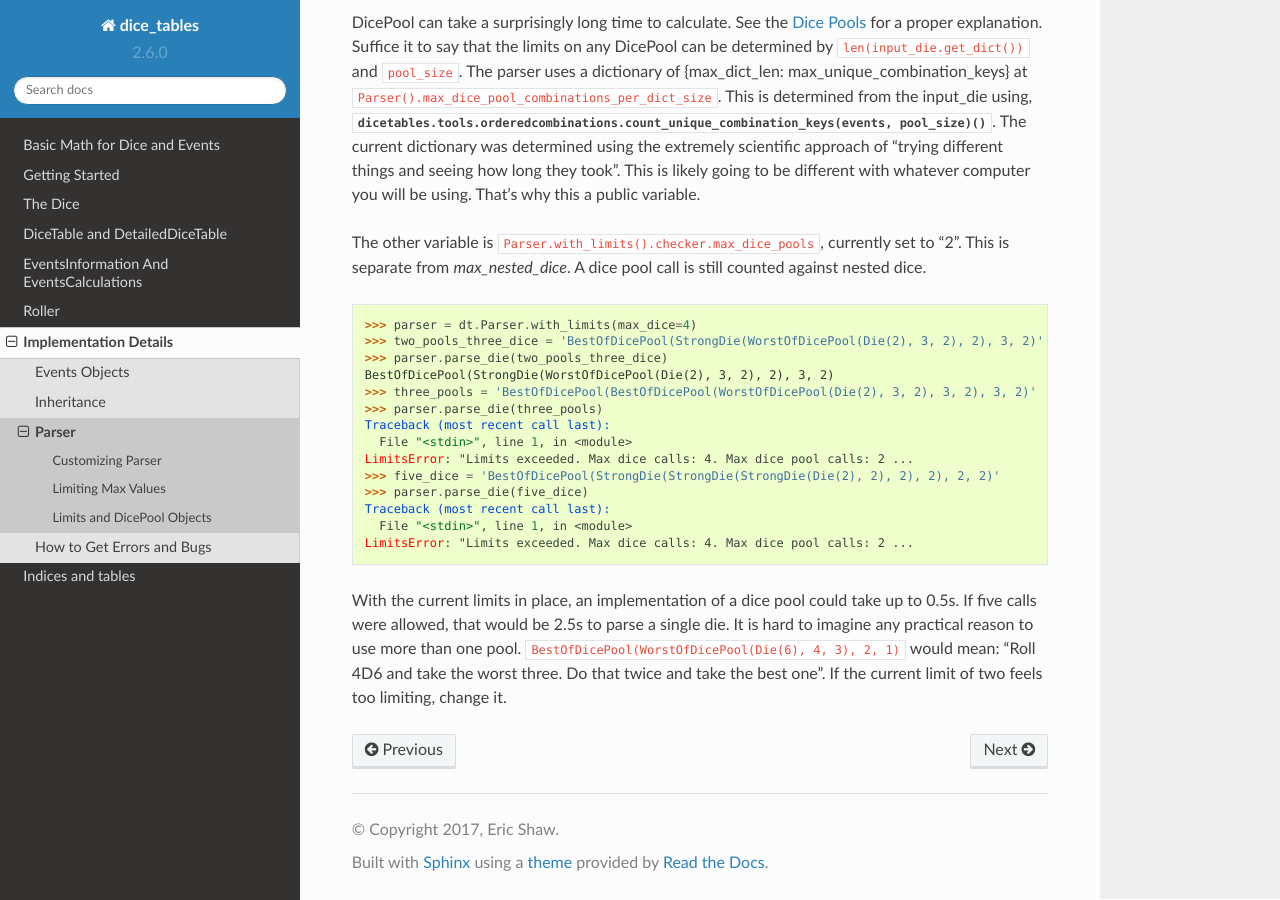
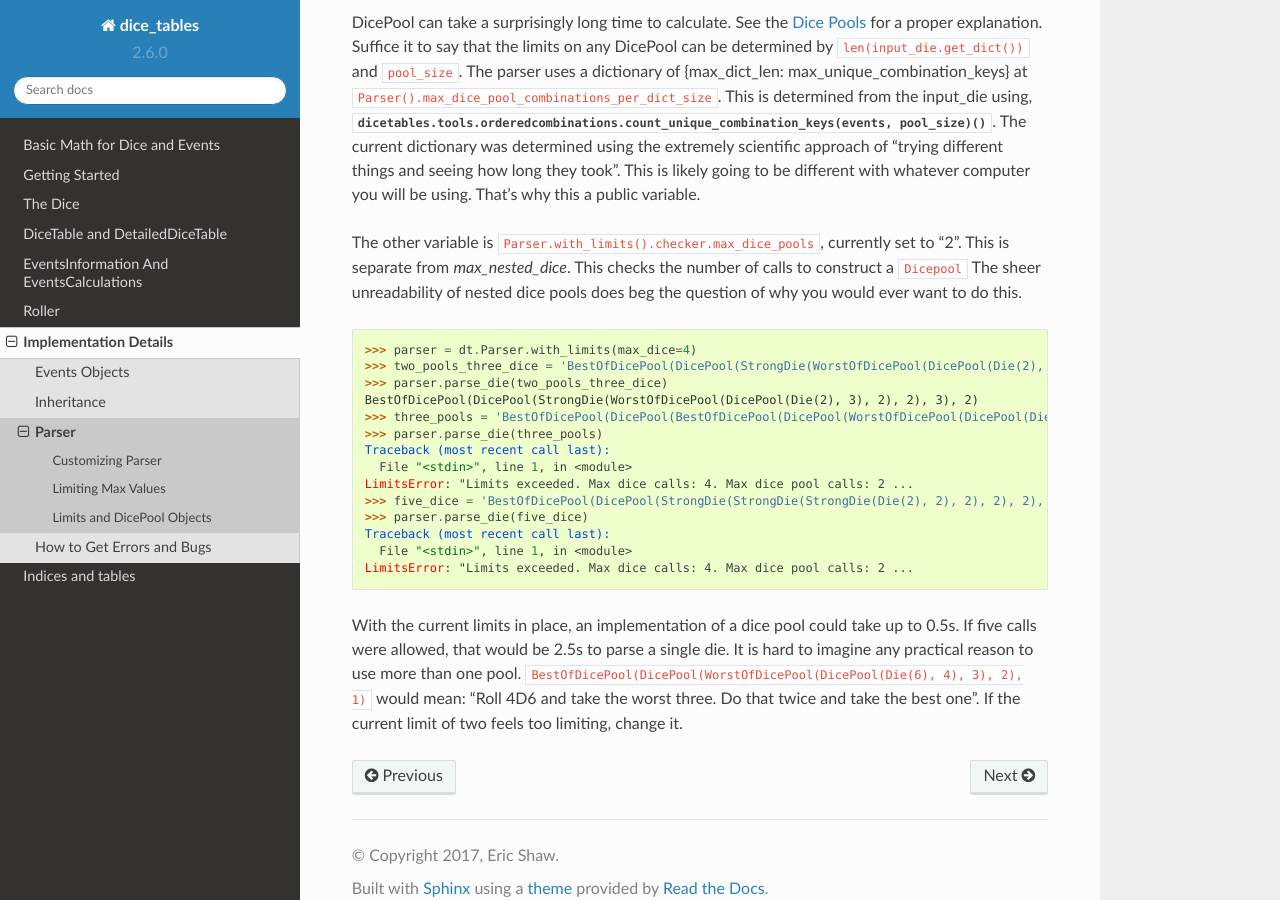
Before and after one commit to eric-s-s/dice-tables, a Sphinx documentation site: the page built from docs/implementation_details/parser.rst, in a window 1280 px wide and 900 px high, scrolled down 5182 px. Built offline with Sphinx 7.4.7 and the Read the Docs theme 2.0.0, drawn with Linux system fonts in a browser that asks for light colours; some of the changed text lies outside the part shown.

Commit message:
docs updated

```diff
--- a/docs/implementation_details/parser.rst
+++ b/docs/implementation_details/parser.rst
@@ -46,7 +46,7 @@ Parser can only parse very specific types of parameters.
 >>> from typing import Dict, Iterable
 >>> from dicetables.eventsbases.protodie import ProtoDie
 >>> parser = dt.Parser()
->>> parser.param_types == {int: make_int, Dict[int, int]: make_int_dict,
+>>> parser.param_types == {int: make_int, Dict[int, int]: make_int_dict, dt.DicePool: parser.make_pool,
 ...                        ProtoDie: parser.make_die, Iterable[int]: make_int_tuple}
 True
 
@@ -263,18 +263,19 @@ was determined using the extremely scientific approach of "trying different thin
 is likely going to be different with whatever computer you will be using. That's why this a public variable.
 
 The other variable is :code:`Parser.with_limits().checker.max_dice_pools`, currently set to "2".
-This is separate from `max_nested_dice`. A dice pool call is still counted against nested dice.
+This is separate from `max_nested_dice`. This checks the number of calls to construct a :code:`Dicepool`
+The sheer unreadability of nested dice pools does beg the question of why you would ever want to do this.
 
 >>> parser = dt.Parser.with_limits(max_dice=4)
->>> two_pools_three_dice = 'BestOfDicePool(StrongDie(WorstOfDicePool(Die(2), 3, 2), 2), 3, 2)'
+>>> two_pools_three_dice = 'BestOfDicePool(DicePool(StrongDie(WorstOfDicePool(DicePool(Die(2), 3), 2), 2), 3), 2)'
 >>> parser.parse_die(two_pools_three_dice)
-BestOfDicePool(StrongDie(WorstOfDicePool(Die(2), 3, 2), 2), 3, 2)
->>> three_pools = 'BestOfDicePool(BestOfDicePool(WorstOfDicePool(Die(2), 3, 2), 3, 2), 3, 2)'
+BestOfDicePool(DicePool(StrongDie(WorstOfDicePool(DicePool(Die(2), 3), 2), 2), 3), 2)
+>>> three_pools = 'BestOfDicePool(DicePool(BestOfDicePool(DicePool(WorstOfDicePool(DicePool(Die(2), 3), 2), 3), 2), 4), 3)'
 >>> parser.parse_die(three_pools)
 Traceback (most recent call last):
   File "<stdin>", line 1, in <module>
 LimitsError: "Limits exceeded. Max dice calls: 4. Max dice pool calls: 2 ...
->>> five_dice = 'BestOfDicePool(StrongDie(StrongDie(StrongDie(Die(2), 2), 2), 2), 2, 2)'
+>>> five_dice = 'BestOfDicePool(DicePool(StrongDie(StrongDie(StrongDie(Die(2), 2), 2), 2), 2), 2)'
 >>> parser.parse_die(five_dice)
 Traceback (most recent call last):
   File "<stdin>", line 1, in <module>
@@ -283,5 +284,6 @@ LimitsError: "Limits exceeded. Max dice calls: 4. Max dice pool calls: 2 ...
 With the current limits in place,
 an implementation of a dice pool could take up to 0.5s. If five calls were allowed, that would be 2.5s to parse a
 single die. It is hard to imagine any practical reason to use more than one pool.
-:code:`BestOfDicePool(WorstOfDicePool(Die(6), 4, 3), 2, 1)` would mean: "Roll 4D6 and take the worst three. Do that
+:code:`BestOfDicePool(DicePool(WorstOfDicePool(DicePool(Die(6), 4), 3), 2), 1)` would mean:
+"Roll 4D6 and take the worst three. Do that
 twice and take the best one". If the current limit of two feels too limiting, change it.
--- a/setup.py
+++ b/setup.py
@@ -7,7 +7,7 @@ def readme():
 
 
 setup(name='dicetables',
-      version='3.0.0',
+      version='4.0.0',
       description='get all combinations for any set of dice',
       long_description=readme(),
       keywords='dice, die, statistics, table, probability, combinations',
```
Also changed, not shown: README.rst (+40 -0 lines), docs/the_dice.rst (+41 -19 lines), 2 other files.
